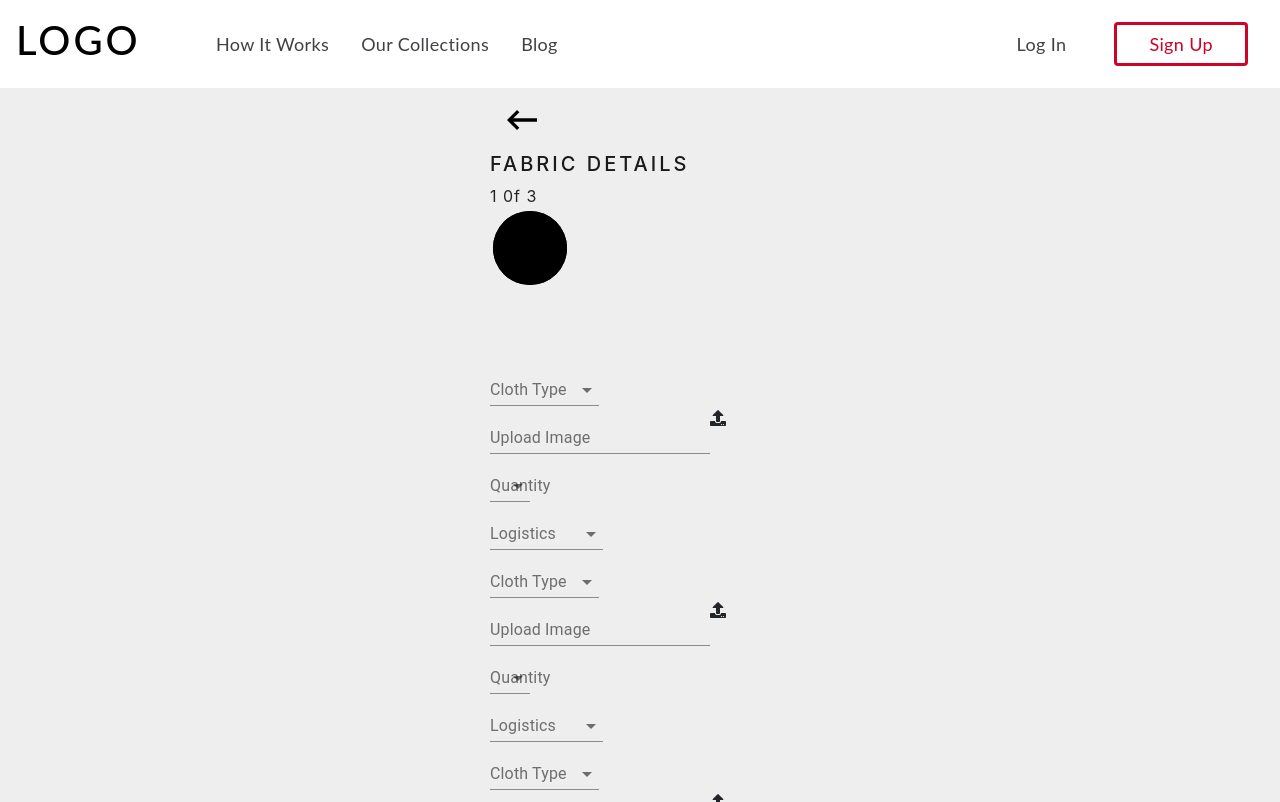
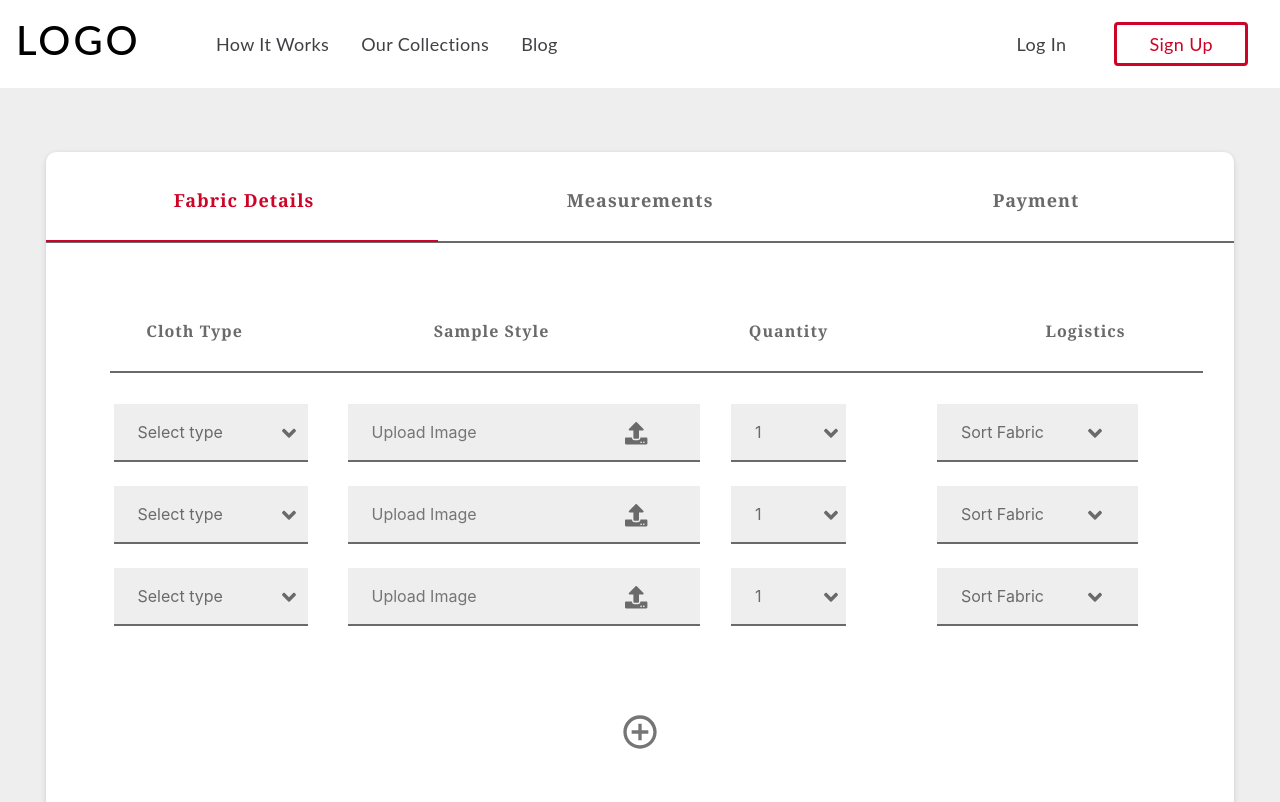
Before and after one commit to skylineCodes/mizright-frontend, a Next.js app: page /booking in a window 1280 px wide. Shown: the top 802 px of the page. Built offline with nearby package versions, Linux system fonts and the light colour scheme.

Commit message:
Landing page redress

```diff
--- a/components/Booking.js
+++ b/components/Booking.js
@@ -2,26 +2,12 @@ import { useState, useRef } from 'react';
 import { FontAwesomeIcon } from '@fortawesome/react-fontawesome';
 import { IconButton } from '@material-ui/core';
 import { makeStyles } from '@material-ui/core/styles';
-import { Button, TextField, InputBase, InputLabel } from '@material-ui/core';
+import { TextField, InputLabel } from '@material-ui/core';
 import FormControl from '@material-ui/core/FormControl';
 import Select from '@material-ui/core/Select';
 import { AddCircleOutline, KeyboardBackspace } from '@material-ui/icons';
 import { faAngleDown, faUpload } from '@fortawesome/free-solid-svg-icons';
 import bookingStyles from '../styles/Booking.module.scss';
-
-const useStyles = makeStyles((theme) => ({
-  formControl: {
-    margin: theme.spacing(1),
-    minWidth: 120,
-    width: '13rem'
-  },
-  selectEmpty: {
-    marginTop: theme.spacing(2),
-  },
-  quantityFormControl: {
-    width: '7rem',
-  }
-}));
 
 const Booking = () => {
   const hide = useRef("");
@@ -43,8 +29,6 @@ const Booking = () => {
   const uploadMobileThree = useRef("");
   const uploadMobileFour = useRef("");
   const uploadMobileFive = useRef('');
-
-  const classes = useStyles();
 
   const [clothStateOne, setClothStateOne] = useState({
     cloth: '',
--- a/styles/Booking.module.scss
+++ b/styles/Booking.module.scss
@@ -7,6 +7,10 @@
     flex-direction: column;
     justify-content: center;
     align-items: center;
+
+    .card_mobile {
+        display: none;
+    }
 
     .card {
         background: #fff;
--- a/styles/Hero.module.scss
+++ b/styles/Hero.module.scss
@@ -430,13 +430,13 @@
                 .scissors_div {
 
                     .scissors {
-                        left: 35px !important;
+                        left: 3px !important;
                         width: 80px !important;
-                        height: 80px !important;
+                        height: 60px !important;
                     }
 
                     .lines {
-                        left: 5.5rem !important;
+                        left: 3rem !important;
                         width: 200px !important;
                     }
                 }
--- a/styles/Service.module.scss
+++ b/styles/Service.module.scss
@@ -90,6 +90,7 @@
             margin-top: 5rem;
             margin-left: 15rem;
             border-radius: 10px;
+            box-shadow: 0 .14px 2.29266px rgba(0,0,0,.03231),0 .37px 4.42626px rgba(0,0,0,.04769),0 3px 7px rgba(0,0,0,.09);
 
             .card_header {
                 font-style: normal;
@@ -168,6 +169,7 @@
             margin-top: 5rem;
             margin-right: 20rem;
             border-radius: 10px;
+            box-shadow: 0 .14px 2.29266px rgba(0,0,0,.03231),0 .37px 4.42626px rgba(0,0,0,.04769),0 3px 7px rgba(0,0,0,.09);
 
             .card_header {
                 font-style: normal;
```
Also changed, not shown: components/Advert.js (+2 -5 lines), 1 other file (tests, documents, lock files or other folders).
